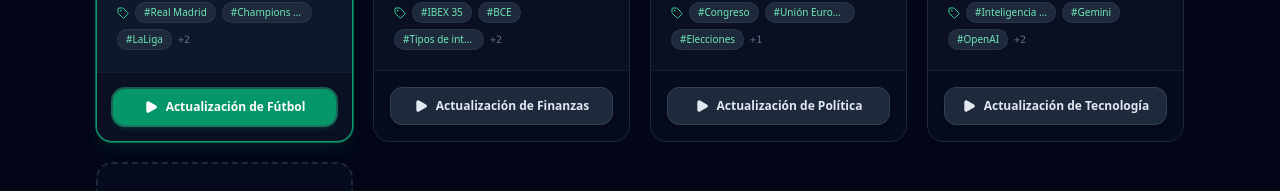
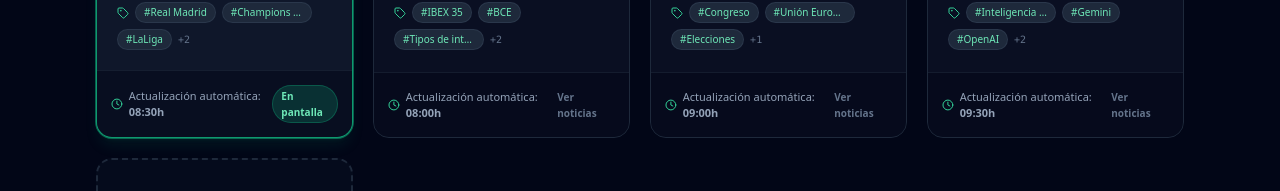
Before and after one commit to maarcsg27/briefing-ai, a React (Vite) app: page / in a window 1280 px wide. Shown: the part 549-740 px from the top of the page. Built offline with nearby package versions, Linux system fonts and the light colour scheme; no server answers.

Commit message:
feat: remove manual update button from cards, automate update on scheduled time or via header 24h search button

```diff
--- a/src/App.tsx
+++ b/src/App.tsx
@@ -58,6 +58,34 @@
       }
     }
   }, []);
+
+  // Comprobación automática cada minuto: si la hora actual coincide con la hora marcada de una categoría activa, actualizar automáticamente
+  useEffect(() => {
+    const checkScheduledAutoUpdate = () => {
+      const now = new Date();
+      const currentHHMM = now.toLocaleTimeString('es-ES', { hour: '2-digit', minute: '2-digit' });
+
+      // Revisar categorías visibles
+      const activeScopes = scopes.filter((s) => visibleScopeIds.length === 0 || visibleScopeIds.includes(s.id));
+      for (const s of activeScopes) {
+        const prefs = preferencesMap[s.id] || s.defaultPreferences;
+        if (prefs.preferredTime === currentHHMM) {
+          // Comprobar si ya se actualizó hoy a esta hora
+          const today = now.toISOString().slice(0, 10);
+          const autoKey = `auto_updated_${s.id}_${today}_${currentHHMM}`;
+          if (!sessionStorage.getItem(autoKey)) {
+            sessionStorage.setItem(autoKey, 'true');
+            console.log(`[Auto-Update] Hora marcada cumplida para ${s.name} (${currentHHMM}). Actualizando noticias 24h...`);
+            handleGenerateBriefing(s, prefs, true, true);
+            break;
+          }
+        }
+      }
+    };
+
+    const timer = setInterval(checkScheduledAutoUpdate, 15000); // comprobar cada 15s
+    return () => clearInterval(timer);
+  }, [scopes, visibleScopeIds, preferencesMap]);
 
   // Función para ejecutar la búsqueda exhaustiva de las últimas 24h
   const handleGenerateBriefing = async (
@@ -305,7 +333,11 @@
             preferencesMap={preferencesMap}
             activeScopeId={activeScope?.id || null}
             isLoading={isLoading}
-            onSelectScope={(scope) => handleGenerateBriefing(scope, undefined, true)}
+            onSelectScope={(scope) => {
+              if (activeScope?.id !== scope.id) {
+                handleGenerateBriefing(scope, undefined, false, false);
+              }
+            }}
             onOpenPreferences={(scope) => handleOpenConfigurator(scope, 'edit')}
             onAddNewScope={() => handleOpenConfigurator(undefined, 'create')}
           />
--- a/src/components/ScopeGrid.tsx
+++ b/src/components/ScopeGrid.tsx
@@ -5,12 +5,10 @@
   Building2,
   Cpu,
   Settings,
-  Play,
   Tag,
   Globe,
   Clock,
-  Sparkles,
-  Loader2
+  Sparkles
 } from 'lucide-react';
 import type { ScopeDefinition, ScopePreferences } from '../types';
 
@@ -53,12 +51,20 @@
       {scopes.map((scope) => {
         const prefs = preferencesMap[scope.id] || scope.defaultPreferences;
         const isActive = activeScopeId === scope.id;
-        const isCurrentLoading = isLoading && isActive;
 
         return (
           <div
             key={scope.id}
-            className={`relative rounded-2xl border transition-all duration-300 flex flex-col justify-between overflow-hidden ${
+            onClick={() => onSelectScope(scope)}
+            role="button"
+            tabIndex={0}
+            onKeyDown={(e) => {
+              if (e.key === 'Enter' || e.key === ' ') {
+                e.preventDefault();
+                onSelectScope(scope);
+              }
+            }}
+            className={`relative rounded-2xl border transition-all duration-300 flex flex-col justify-between overflow-hidden cursor-pointer group ${
               isActive
                 ? 'bg-slate-900 border-emerald-500/80 shadow-lg shadow-emerald-500/10 ring-1 ring-emerald-500/50'
                 : 'bg-slate-900/60 hover:bg-slate-900/90 border-slate-800 hover:border-slate-700'
@@ -140,29 +146,21 @@
               </div>
             </div>
 
-            {/* Botón Principal: "Actualización de [Ámbito]" */}
-            <div className="p-4 bg-slate-950/40 border-t border-slate-800/60">
-              <button
-                onClick={() => onSelectScope(scope)}
-                disabled={isLoading}
-                className={`w-full py-2.5 px-3 rounded-xl font-bold text-xs flex items-center justify-center gap-2 transition-all shadow-md ${
-                  isActive
-                    ? 'bg-emerald-600 hover:bg-emerald-500 text-white shadow-emerald-600/30 ring-2 ring-emerald-400/40'
-                    : 'bg-slate-800 hover:bg-emerald-600 text-slate-200 hover:text-white border border-slate-700 hover:border-transparent'
-                }`}
-              >
-                {isCurrentLoading ? (
-                  <>
-                    <Loader2 className="w-4 h-4 animate-spin text-white" />
-                    <span>Buscando en webs oficiales...</span>
-                  </>
-                ) : (
-                  <>
-                    <Play className="w-3.5 h-3.5 fill-current" />
-                    <span>{scope.label}</span>
-                  </>
-                )}
-              </button>
+            {/* Pie de tarjeta: Indicador informativo de hora de actualización programada */}
+            <div className="p-3.5 bg-slate-950/50 border-t border-slate-800/60 flex items-center justify-between text-xs">
+              <span className="text-[11px] text-slate-400 flex items-center gap-1.5 font-medium">
+                <Clock className="w-3.5 h-3.5 text-emerald-400" />
+                <span>Actualización automática: <strong>{prefs.preferredTime}h</strong></span>
+              </span>
+              <span className={`text-[10px] font-semibold px-2 py-0.5 rounded-full ${
+                isActive
+                  ? isLoading
+                    ? 'bg-amber-500/20 text-amber-300 border border-amber-500/30 animate-pulse'
+                    : 'bg-emerald-500/20 text-emerald-300 border border-emerald-500/30'
+                  : 'text-slate-500 group-hover:text-slate-300'
+              }`}>
+                {isActive ? (isLoading ? 'Actualizando...' : 'En pantalla') : 'Ver noticias'}
+              </span>
             </div>
 
           </div>
```
